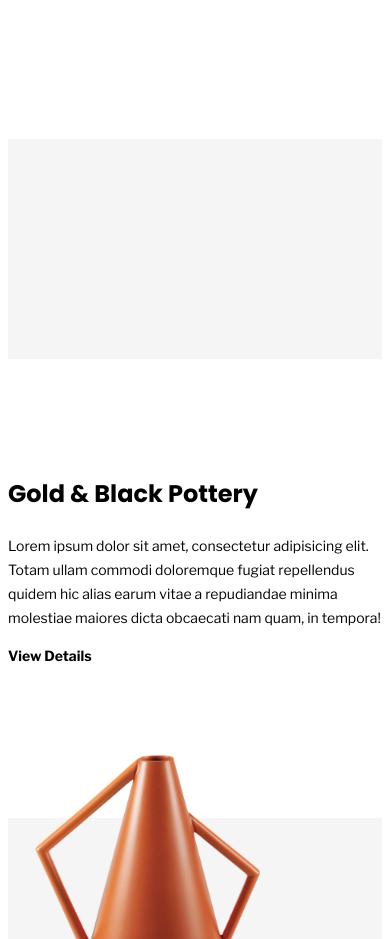
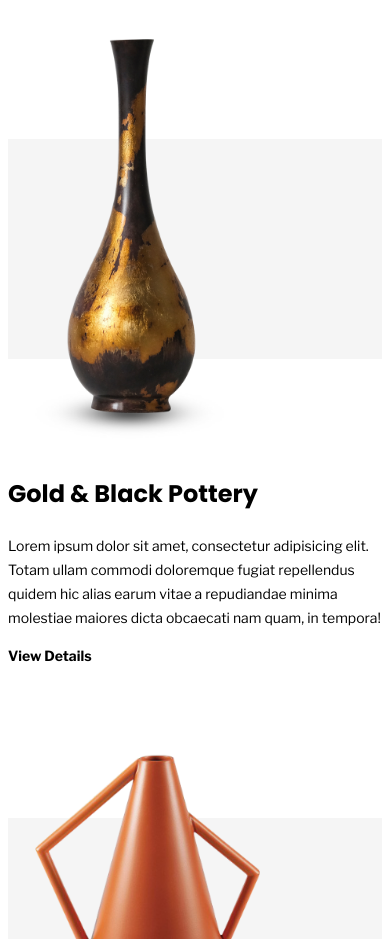
Before and after one commit to bektur20/itc-project, a plain HTML site: page index.html in a window 390 px wide. Shown: the part 2520-3459 px from the top of the page. Drawn offline with nearby package versions, Linux system fonts and the light colour scheme; the site is published under a folder, as on GitHub Pages, so addresses that start at the root find nothing.

Commit message:
change for relative path

```diff
--- a/assets/styles/main.css
+++ b/assets/styles/main.css
@@ -436,7 +436,7 @@ a:focus {
     left: -40%;
     width: 280px;
     height: 400px;
-    background: url('/assets/images/pottery.png') center / contain no-repeat;
+    background: url('../images/pottery.png') center / contain no-repeat;
   }
   .product-ceramic::before {
     content: '';
```
